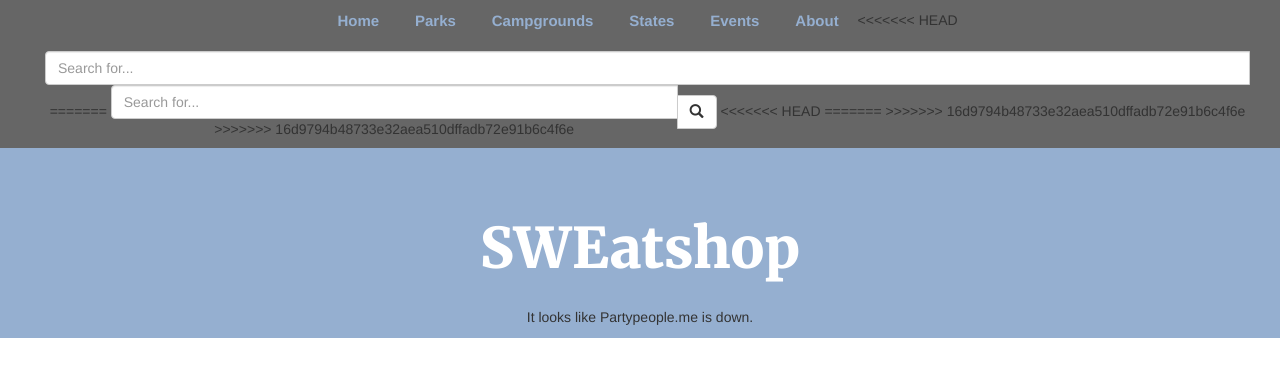
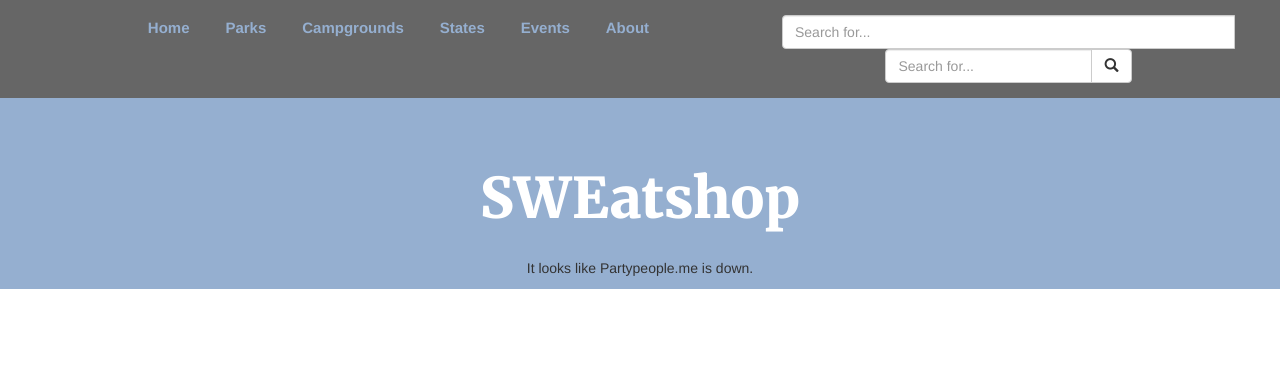
Before and after one commit to cs373gc-fall-2016/SWEetOutdoors, a Flask app: page /visualization in a window 1280 px wide. Shown: the top 377 px of the page. Run offline with Flask 2, Linux system fonts and the light colour scheme; some libraries are stand-ins or nearby versions.

Commit message:
fixed merge conflict?

```diff
--- a/app/static/style/stylesheet.css
+++ b/app/static/style/stylesheet.css
@@ -43,8 +43,6 @@ li {
   margin: 0;
   padding-bottom: 0;
 }
-
-<<<<<<< HEAD
 .navbar-right {
   margin-right: 0;
 }
@@ -54,8 +52,6 @@ li {
   margin-bottom: 0;
 }
 
-=======
->>>>>>> 16d9794b48733e32aea510dffadb72e91b6c4f6e
 .nav.nav-pills {
   background-color: #666666; /* bar */
   padding-top: .5em;
--- a/app/templates/CampgroundTemplate.html
+++ b/app/templates/CampgroundTemplate.html
@@ -35,8 +35,6 @@
             <li><a href="{{ url_for('states') }}">States</a></li>
             <li><a href="{{ url_for('events') }}">Events</a></li>
             <li><a href="{{ url_for('about') }}">About</a></li>
-
-<<<<<<< HEAD
             <form class="navbar-form navbar-right" action="{{url_for('orSearch')}}" onsubmit="{{url_for('orSearch')}}" role="search">
               <div class="input-group">
                 <input id="search_term" type="text" class="form-control" name="search" placeholder="Search for...">
@@ -45,7 +43,6 @@
                 </span>
               </div><!-- /input-group -->
             </form>
-=======
             <form class="navbar-form navbar-right" action="/search/" method="GET" onsubmit="return search()" role="search">
               <div class="input-group">
                 <input id="search_term" type="text" class="form-control" placeholder="Search for...">
@@ -54,7 +51,6 @@
                 </span>
               </div><!-- /input-group -->
             </form>
->>>>>>> 16d9794b48733e32aea510dffadb72e91b6c4f6e
           </ul>
         </div>
       </div>
--- a/app/templates/EventTemplate.html
+++ b/app/templates/EventTemplate.html
@@ -35,8 +35,6 @@
             <li><a href="{{ url_for('states') }}">States</a></li>
             <li class="active"><a href="{{ url_for('events') }}">Events</a></li>
             <li><a href="{{ url_for('about') }}">About</a></li>
-
-<<<<<<< HEAD
             <form class="navbar-form navbar-right" action="{{url_for('orSearch')}}" onsubmit="{{url_for('orSearch')}}" role="search">
               <div class="input-group">
                 <input id="search_term" type="text" class="form-control" name="search" placeholder="Search for...">
@@ -45,7 +43,6 @@
                 </span>
               </div><!-- /input-group -->
             </form>
-=======
             <form class="navbar-form navbar-right" action="/search/" method="GET" onsubmit="return search()" role="search">
               <div class="input-group">
                 <input id="search_term" type="text" class="form-control" placeholder="Search for...">
@@ -54,7 +51,6 @@
                 </span>
               </div><!-- /input-group -->
             </form>
->>>>>>> 16d9794b48733e32aea510dffadb72e91b6c4f6e
           </ul>
         </div>
       </div>
--- a/app/templates/ParksTemplate.html
+++ b/app/templates/ParksTemplate.html
@@ -35,8 +35,6 @@
             <li><a href="{{ url_for('states') }}">States</a></li>
             <li><a href="{{ url_for('events') }}">Events</a></li>
             <li><a href="{{ url_for('about') }}">About</a></li>
-
-<<<<<<< HEAD
             <form class="navbar-form navbar-right" action="{{url_for('orSearch')}}" onsubmit="{{url_for('orSearch')}}" role="search">
               <div class="input-group">
                 <input id="search_term" type="text" class="form-control" name="search" placeholder="Search for...">
@@ -45,7 +43,6 @@
                 </span>
               </div><!-- /input-group -->
             </form>
-=======
             <form class="navbar-form navbar-right" action="/search/" method="GET" onsubmit="return search()" role="search">
               <div class="input-group">
                 <input id="search_term" type="text" class="form-control" placeholder="Search for...">
@@ -54,7 +51,6 @@
                 </span>
               </div><!-- /input-group -->
             </form>
->>>>>>> 16d9794b48733e32aea510dffadb72e91b6c4f6e
           </ul>
         </div>
       </div>
--- a/app/templates/Search.html
+++ b/app/templates/Search.html
@@ -24,15 +24,11 @@
     <script type="text/javascript" src="https://cdn.datatables.net/1.10.12/js/dataTables.bootstrap.min.js"></script>
     <script type="text/javascript"></script>
     <!-- css for table pagination -->
-
   </head>
 
   <body>
-<<<<<<< HEAD
    <nav id="search_nav" class="navbar navbar-default">
-=======
    <nav class="navbar navbar-default">
->>>>>>> 16d9794b48733e32aea510dffadb72e91b6c4f6e
       <div class="container-fluid">
         <div class="navbar-header">
           <button type="button" class="navbar-toggle collapsed" data-toggle="collapse" data-target="#myNavbar" aria-expanded="false" aria-controls="navbar">
--- a/app/templates/StateTemplate.html
+++ b/app/templates/StateTemplate.html
@@ -44,7 +44,6 @@
                 </span>
               </div><!-- /input-group -->
             </form>
-=======
             <form class="navbar-form navbar-right" action="/search/" method="GET" onsubmit="return search()" role="search">
               <div class="input-group">
                 <input id="search_term" type="text" class="form-control" placeholder="Search for...">
@@ -53,7 +52,6 @@
                 </span>
               </div><!-- /input-group -->
             </form>
->>>>>>> 16d9794b48733e32aea510dffadb72e91b6c4f6e
           </ul>
         </div>
       </div>
--- a/app/templates/campgrounds.html
+++ b/app/templates/campgrounds.html
@@ -40,8 +40,6 @@
             <li><a href="{{ url_for('states') }}">States</a></li>
             <li><a href="{{ url_for('events') }}">Events</a></li>
             <li><a href="{{ url_for('about') }}">About</a></li>
-
-<<<<<<< HEAD
             <form class="navbar-form navbar-right" action="{{url_for('orSearch')}}" onsubmit="{{url_for('orSearch')}}" role="search">
               <div class="input-group">
                 <input id="search_term" type="text" class="form-control" name="search" placeholder="Search for...">
@@ -50,7 +48,6 @@
                 </span>
               </div><!-- /input-group -->
             </form>
-=======
             <form class="navbar-form navbar-right" action="/search/" method="GET" onsubmit="return search()" role="search">
               <div class="input-group">
                 <input id="search_term" type="text" class="form-control" placeholder="Search for...">
@@ -59,7 +56,6 @@
                 </span>
               </div><!-- /input-group -->
             </form>
->>>>>>> 16d9794b48733e32aea510dffadb72e91b6c4f6e
           </ul>
         </div>
       </div>
--- a/app/templates/events.html
+++ b/app/templates/events.html
@@ -40,8 +40,6 @@
             <li><a href="{{ url_for('states') }}">States</a></li>
             <li class="active"><a href="{{ url_for('events') }}">Events</a></li>
             <li><a href="{{ url_for('about') }}">About</a></li>
-
-<<<<<<< HEAD
             <form class="navbar-form navbar-right" action="{{url_for('orSearch')}}" onsubmit="{{url_for('orSearch')}}" role="search">
               <div class="input-group">
                 <input id="search_term" type="text" class="form-control" name="search" placeholder="Search for...">
@@ -50,7 +48,6 @@
                 </span>
               </div><!-- /input-group -->
             </form>
-=======
             <form class="navbar-form navbar-right" action="/search/" method="GET" onsubmit="return search()" role="search">
               <div class="input-group">
                 <input id="search_term" type="text" class="form-control" placeholder="Search for...">
@@ -59,7 +56,6 @@
                 </span>
               </div><!-- /input-group -->
             </form>
->>>>>>> 16d9794b48733e32aea510dffadb72e91b6c4f6e
           </ul>
         </div>
       </div>
--- a/app/templates/parks.html
+++ b/app/templates/parks.html
@@ -40,8 +40,6 @@
             <li><a href="{{ url_for('states') }}">States</a></li>
             <li><a href="{{ url_for('events') }}">Events</a></li>
             <li><a href="{{ url_for('about') }}">About</a></li>
-
-<<<<<<< HEAD
             <form class="navbar-form navbar-right" action="{{url_for('orSearch')}}" onsubmit="{{url_for('orSearch')}}" role="search">
               <div class="input-group">
                 <input id="search_term" type="text" class="form-control" name="search" placeholder="Search for...">
@@ -50,7 +48,6 @@
                 </span>
               </div><!-- /input-group -->
             </form>
-=======
             <form class="navbar-form navbar-right" action="/search/" method="GET" onsubmit="return search()" role="search">
               <div class="input-group">
                 <input id="search_term" type="text" class="form-control" placeholder="Search for...">
@@ -59,7 +56,6 @@
                 </span>
               </div><!-- /input-group -->
             </form>
->>>>>>> 16d9794b48733e32aea510dffadb72e91b6c4f6e
           </ul>
         </div>
       </div>
--- a/app/templates/states.html
+++ b/app/templates/states.html
@@ -40,8 +40,6 @@
             <li class="active"><a href="{{ url_for('states') }}">States</a></li>
             <li><a href="{{ url_for('events') }}">Events</a></li>
             <li><a href="{{ url_for('about') }}">About</a></li>
-
-<<<<<<< HEAD
             <form class="navbar-form navbar-right" action="{{url_for('orSearch')}}" onsubmit="{{url_for('orSearch')}}" role="search">
               <div class="input-group">
                 <input id="search_term" type="text" class="form-control" name="search" placeholder="Search for...">
@@ -50,7 +48,6 @@
                 </span>
               </div><!-- /input-group -->
             </form>
-=======
             <form class="navbar-form navbar-right" action="/search/" method="GET" onsubmit="return search()" role="search">
               <div class="input-group">
                 <input id="search_term" type="text" class="form-control" placeholder="Search for...">
@@ -59,7 +56,6 @@
                 </span>
               </div><!-- /input-group -->
             </form>
->>>>>>> 16d9794b48733e32aea510dffadb72e91b6c4f6e
           </ul>
         </div>
       </div>
--- a/app/templates/visualization.html
+++ b/app/templates/visualization.html
@@ -32,25 +32,18 @@
             <li><a href="{{ url_for('states') }}">States</a></li>
             <li><a href="{{ url_for('events') }}">Events</a></li>
             <li><a href="{{ url_for('about') }}">About</a></li>
-
-<<<<<<< HEAD
             <form class="navbar-form navbar-right" action="{{url_for('orSearch')}}" onsubmit="{{url_for('orSearch')}}" role="search">
               <div class="input-group">
                 <input id="search_term" type="text" class="form-control" name="search" placeholder="Search for...">
-=======
             <form class="navbar-form navbar-right" action="/search/" method="GET" onsubmit="return search()" role="search">
               <div class="input-group">
                 <input id="search_term" type="text" class="form-control" placeholder="Search for...">
->>>>>>> 16d9794b48733e32aea510dffadb72e91b6c4f6e
                 <span class="input-group-btn">
                 <button class="btn btn-default" type="button"><span class=" glyphicon glyphicon-search"></span></button>
                 </span>
               </div><!-- /input-group -->
-<<<<<<< HEAD
             </form>
-=======
             </form>
->>>>>>> 16d9794b48733e32aea510dffadb72e91b6c4f6e
           </ul>
         </div>
       </div>
```
